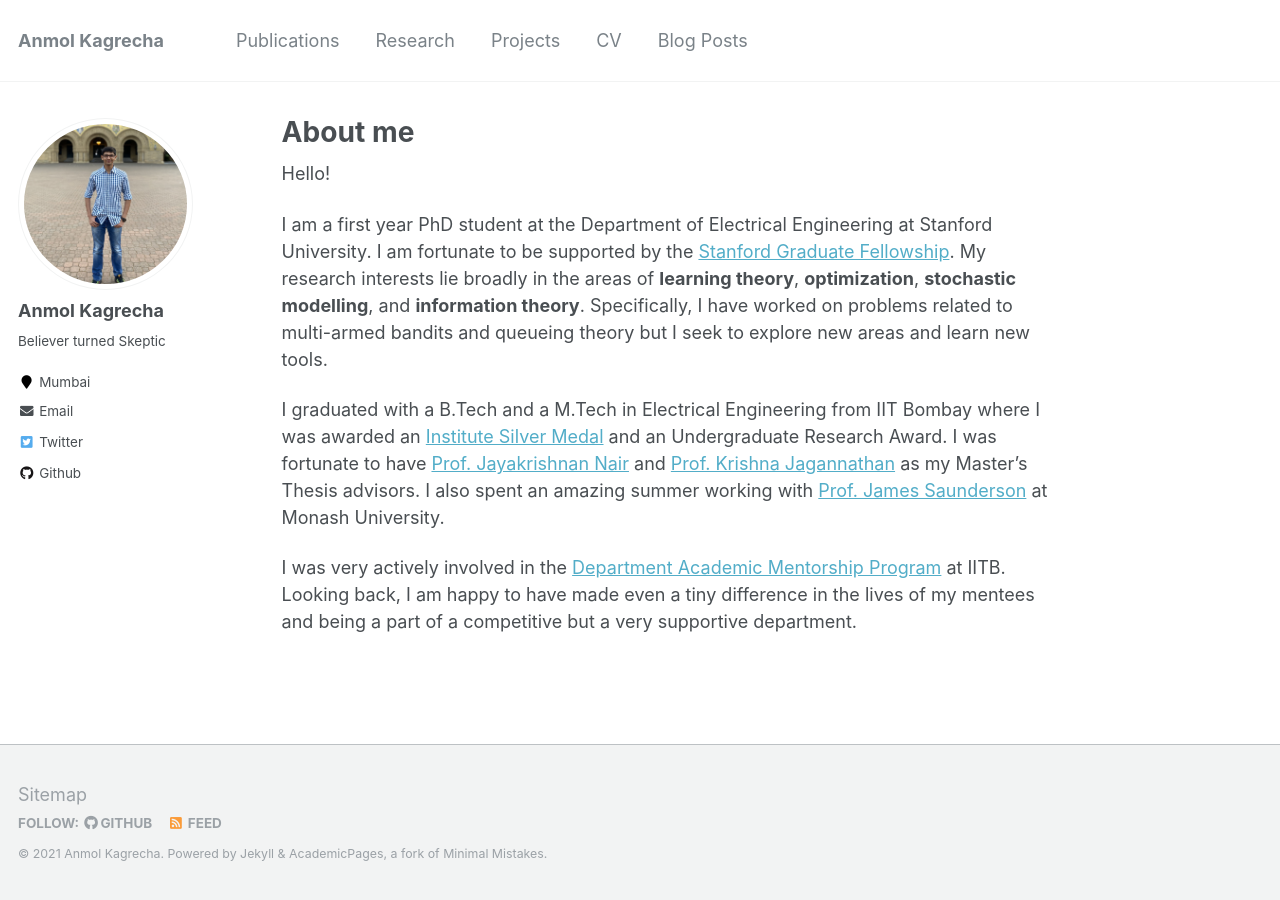
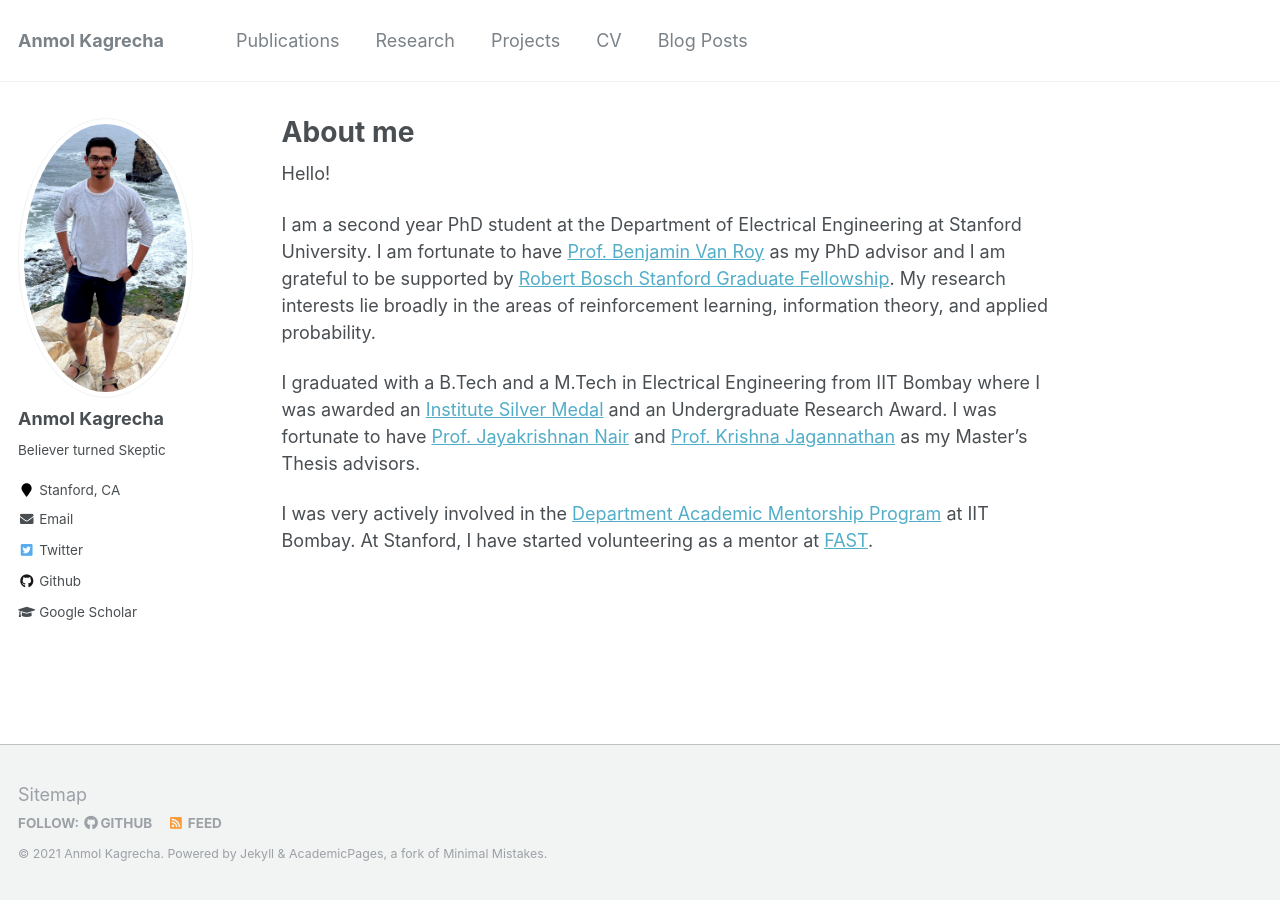
Before and after one commit to akagrecha/akagrecha.github.io, a Jekyll site: the page built from _pages/about.md, in a window 1280 px wide. Built offline with Jekyll 4.4.1, drawn with Linux system fonts in a browser that asks for light colours.

Commit message:
Fall_2021_update

```diff
--- a/_config.yml
+++ b/_config.yml
@@ -83,10 +83,10 @@ author:
   name             : "Anmol Kagrecha"
   avatar           : "profile.jpg"
   bio              : "Believer turned Skeptic"
-  location         : "Mumbai"
+  location         : "Stanford, CA"
   employer         :
   pubmed           : #"https://www.ncbi.nlm.nih.gov/pubmed/?term=john+snow"
-  googlescholar    : #"http://yourfullgooglescholarurl.com"
+  googlescholar    : https://scholar.google.com/citations?user=aVAnRGAAAAAJ&hl=en
   email            : "akagrecha[:)]gmail.com"
   researchgate     :  # example: "https://www.researchgate.net/profile/yourprofile"
   uri              :
--- a/_pages/about.md
+++ b/_pages/about.md
@@ -10,17 +10,16 @@ redirect_from:
 
 Hello!
 
-I am a first year PhD student at the Department of Electrical Engineering at Stanford University.
-I am fortunate to be supported by the [Stanford Graduate Fellowship](https://vpge.stanford.edu/fellowships-funding/sgf). My research interests lie
-broadly in the areas of **learning theory**, **optimization**, **stochastic modelling**, and **information theory**. Specifically, I have worked on problems related to multi-armed bandits
-and queueing theory but I seek to explore new areas and learn new tools.
+I am a second year PhD student at the Department of Electrical Engineering at Stanford University.
+I am fortunate to have [Prof. Benjamin Van Roy](https://web.stanford.edu/~bvr/) as my PhD advisor
+and I am grateful to be supported by [Robert Bosch Stanford Graduate Fellowship](https://vpge.stanford.edu/fellowships-funding/sgf).
+My research interests lie broadly in the areas of reinforcement learning, information theory, and
+applied probability.
 
 I graduated with a B.Tech and a M.Tech in Electrical Engineering from IIT Bombay where I was awarded
 an [Institute Silver Medal](https://drive.google.com/file/d/1AncwjqGZUTFPR9lsQBF3se01AgsDAXER/view?usp=sharing) and an Undergraduate Research Award. I was fortunate
 to have [Prof. Jayakrishnan Nair](https://www.ee.iitb.ac.in/~jayakrishnan.nair/) and
 [Prof. Krishna Jagannathan](http://www.ee.iitm.ac.in/~krishnaj/) as my Master's Thesis advisors.
-I also spent an amazing summer working with [Prof. James Saunderson](https://ecse.monash.edu/staff/james/) at Monash University.
 
-I was very actively involved in the [Department Academic Mentorship Program](https://dampeeiitb.wordpress.com/) at IITB. Looking back, I am happy to have made even a
-tiny difference in the lives of my mentees and being a part of a competitive but a very
-supportive department.
+I was very actively involved in the [Department Academic Mentorship Program](https://dampeeiitb.wordpress.com/) at IIT Bombay.
+At Stanford, I have started volunteering as a mentor at [FAST](https://fast.stanford.edu/).
```
Also changed, not shown: _pages/cv.md (+2 -2 lines), images/profile.jpg, 2 other files.
